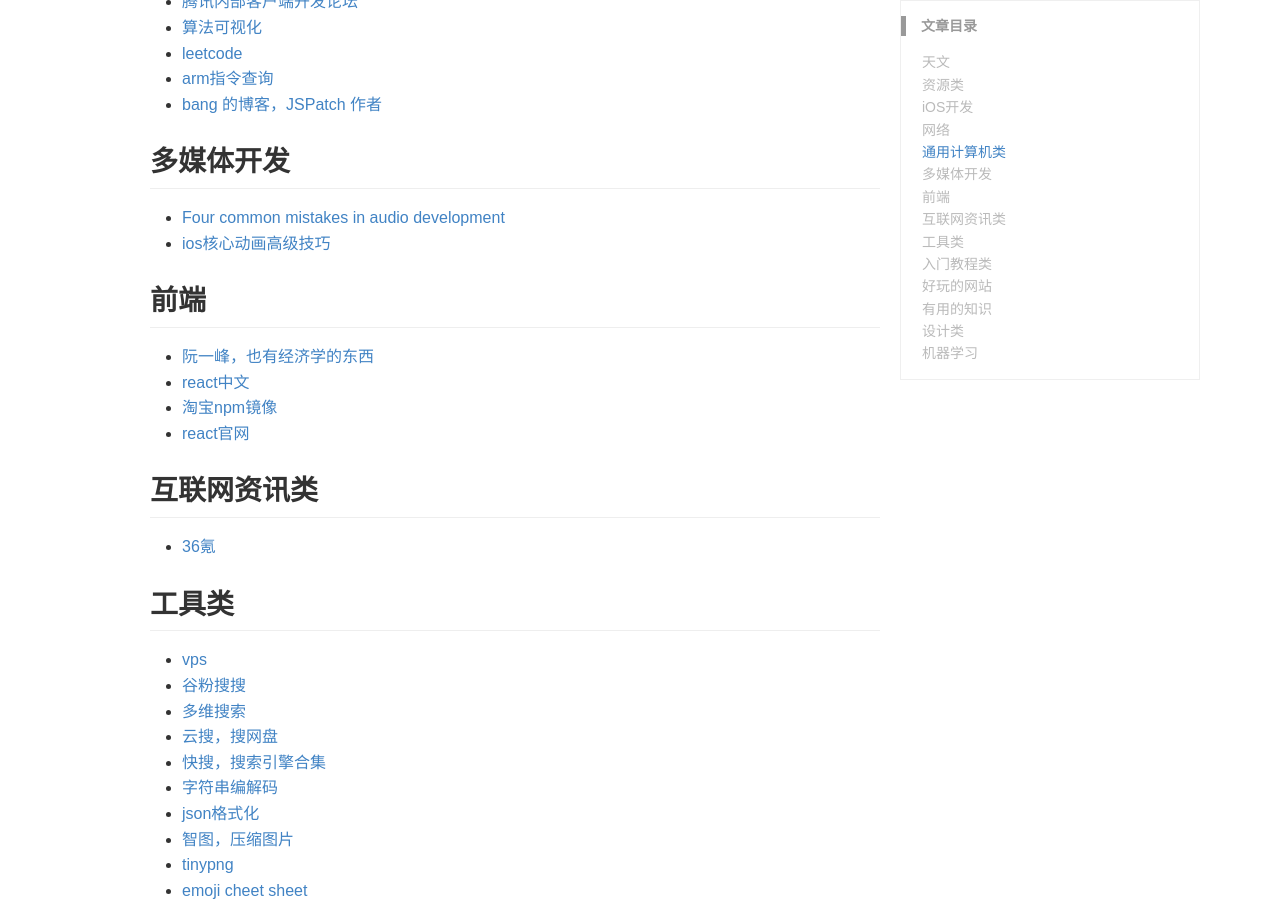
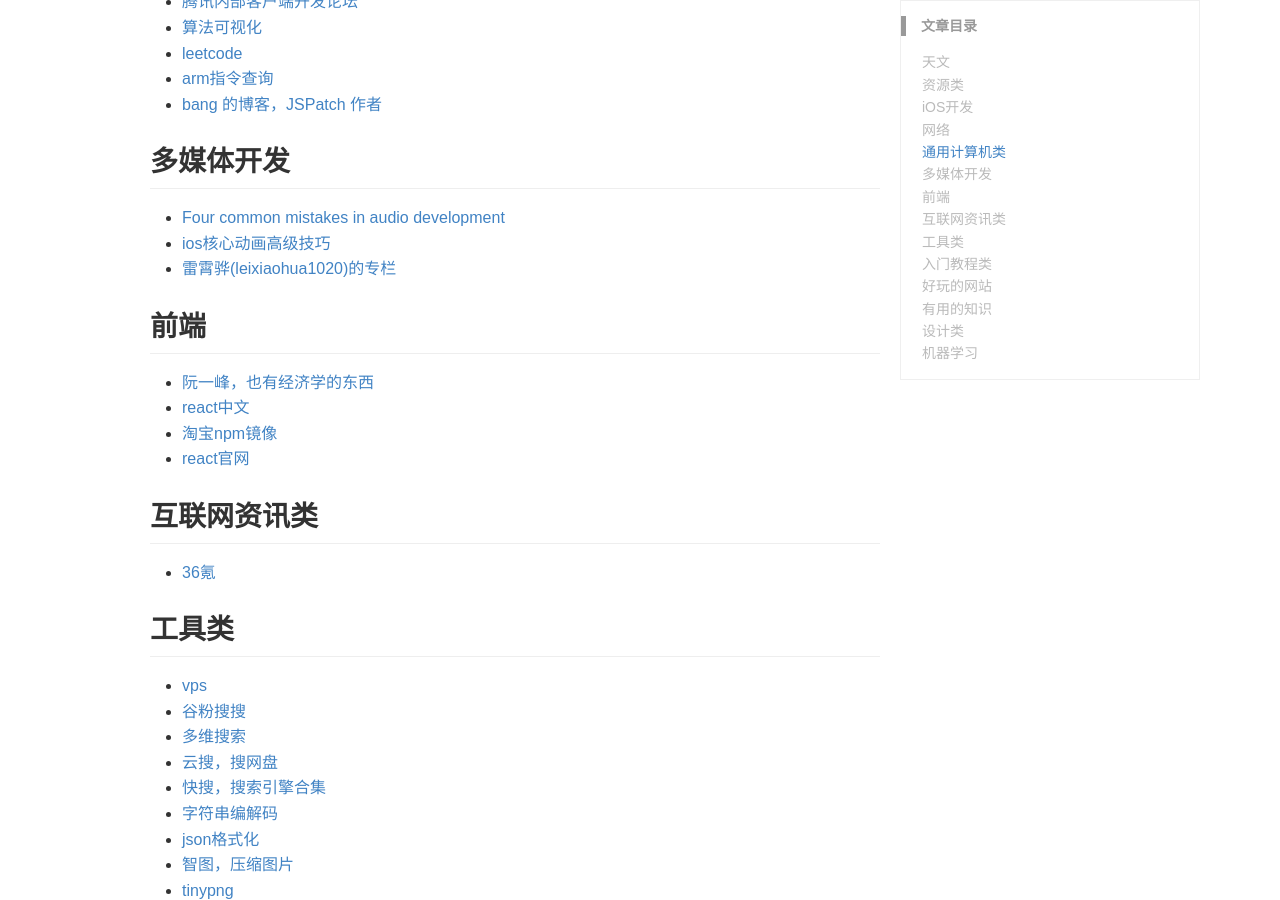
Before and after one commit to huahuahu/huahuahu.github.io, a Jekyll site: the page built from _wiki/常用网址.md, in a window 1280 px wide and 900 px high, scrolled down 1281 px. Built offline with Jekyll 4.4.1, drawn with Linux system fonts in a browser that asks for light colours; comment, search, counter and statistics services are not loaded.

Commit message:
增加音视频技术的一个博客

```diff
--- a/_wiki/常用网址.md
+++ b/_wiki/常用网址.md
@@ -50,6 +50,7 @@ keywords: 网址
 ## 多媒体开发
 - [Four common mistakes in audio development](http://atastypixel.com/blog/four-common-mistakes-in-audio-development/)
 - [ios核心动画高级技巧](https://www.gitbook.com/book/zsisme/ios-/details)
+- [雷霄骅(leixiaohua1020)的专栏](http://blog.csdn.net/leixiaohua1020)
 
 ## 前端
 - [阮一峰，也有经济学的东西](http://www.ruanyifeng.com/blog/)
```
